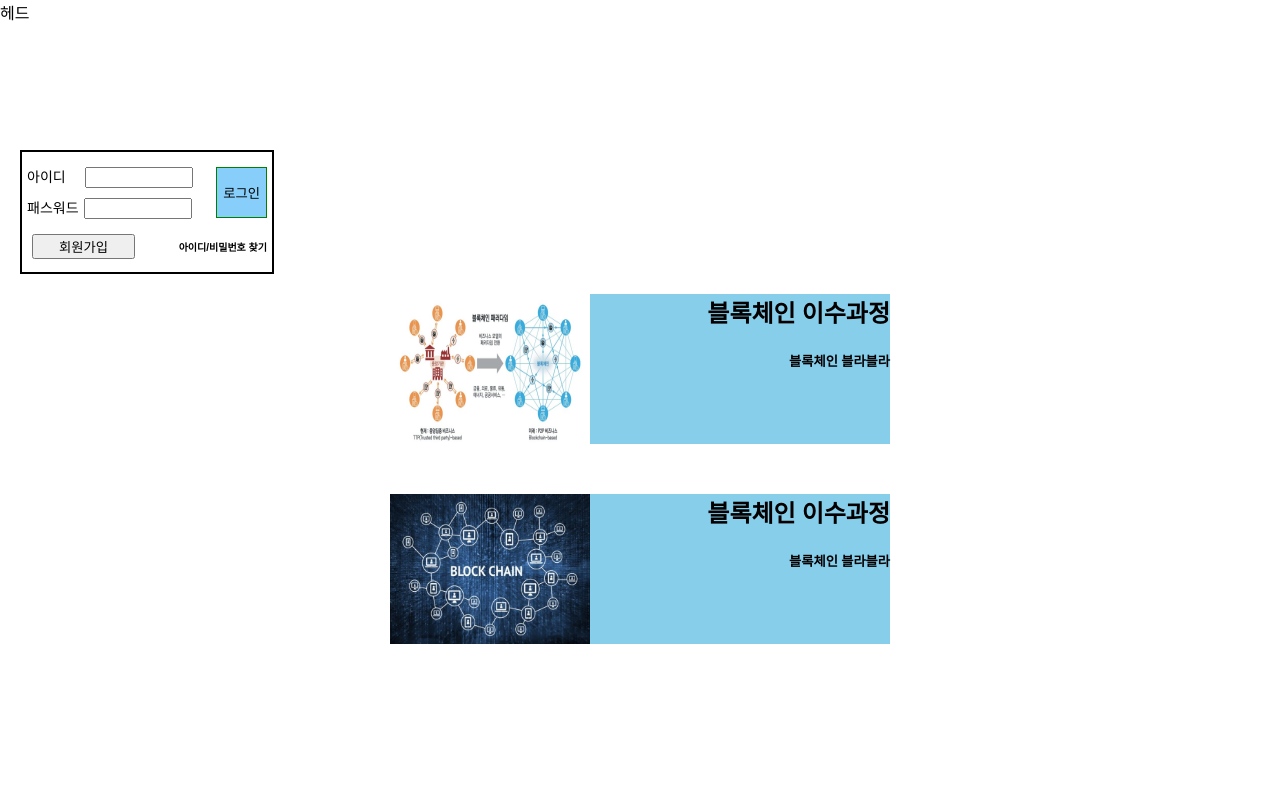
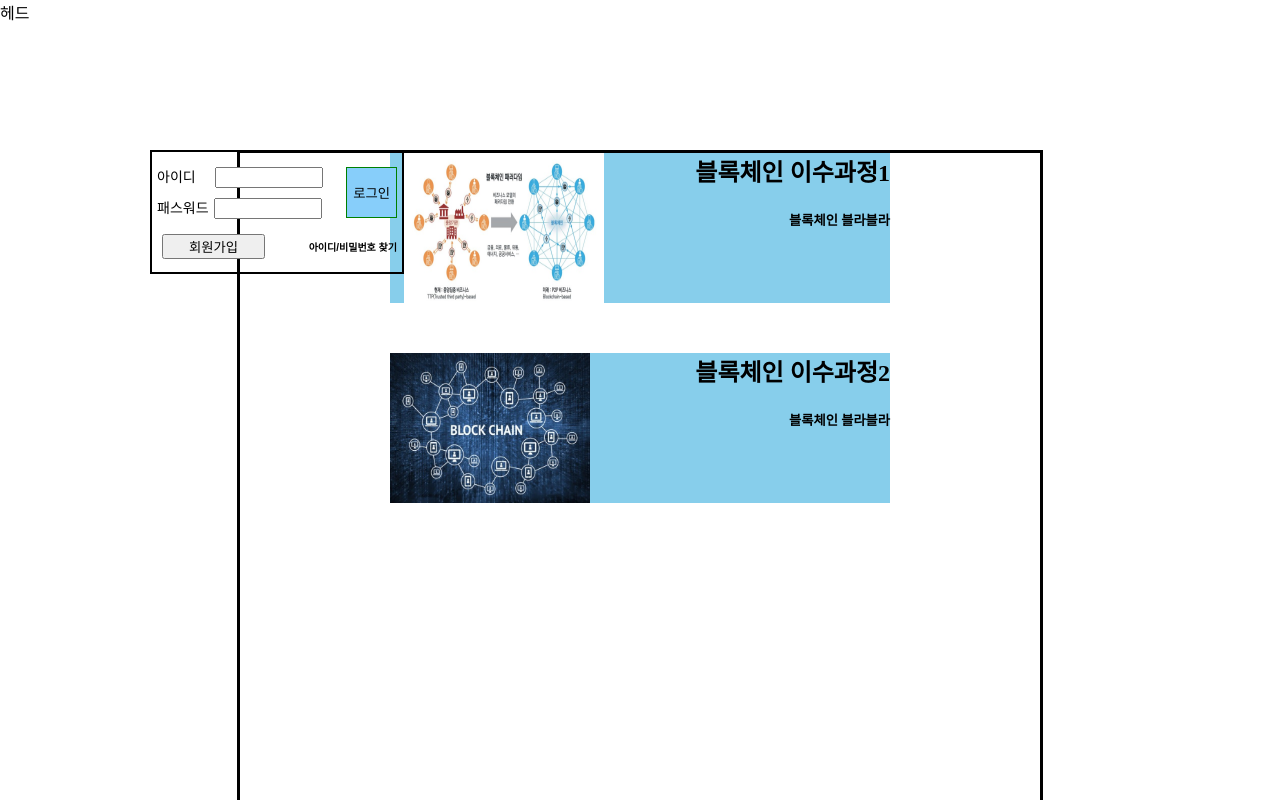
Before and after one commit to rmfkxhxh/KyoungilBlockchainAcademy, a plain HTML site: page isa/sugang.html in a window 1280 px wide. Shown: the top 800 px of the page. Drawn offline with Linux system fonts and the light colour scheme.

Commit message:
commit on 'isak'

```diff
--- a/isa/allstyle.css
+++ b/isa/allstyle.css
@@ -6,7 +6,8 @@ header {
     width: 250px;
     height: 120px;
     border: 2px solid black;
-    margin-left: 20px;
+    margin-left: 150px;
+    float: left;
 }
 
 .lgi {
@@ -14,6 +15,12 @@ header {
     margin: 5px;
 }
 
+
+.blockChain {
+    width: 200px;
+    height: 150px;
+    float: left;
+}
 .sugang {
     background-color: skyblue;
     width: 500px;
@@ -23,8 +30,9 @@ header {
     margin-bottom: 50px;
 }
 
-.blockChain {
-    width: 200px;
-    height: 150px;
-    float: left;
+.sugangAll {
+    border: 3px solid black;
+    width: 800px;
+    height: 1000px;
+    margin: auto;
 }
--- a/isa/sugang.html
+++ b/isa/sugang.html
@@ -21,18 +21,22 @@
         </div>
     </div>
 
-
-    <div class="sugang">
+    <div class="sugangAll">
+        <div class="sugang" style="margin-top: -20px;">
             <img src="./blockchain1.jpg" class="blockChain">
-        <h2>블록체인 이수과정</h2>
+            <span class="spans">
+                <h2>블록체인 이수과정1</h2>
                 <p></p>
                 <h5>블록체인 블라블라</h5>
+            </span>
         </div>
         <div class="sugang">
             <img src="./blockchain.jpg" class="blockChain">
-        <h2>블록체인  이수과정</h2>
+                <h2>블록체인  이수과정2</h2>
                 <p></p>
                 <h5>블록체인 블라블라</h5>
+            </span>
+        </div>
     </div>
 </body>
 </html>
```
Lines whose indentation alone changed are shown as unchanged.
